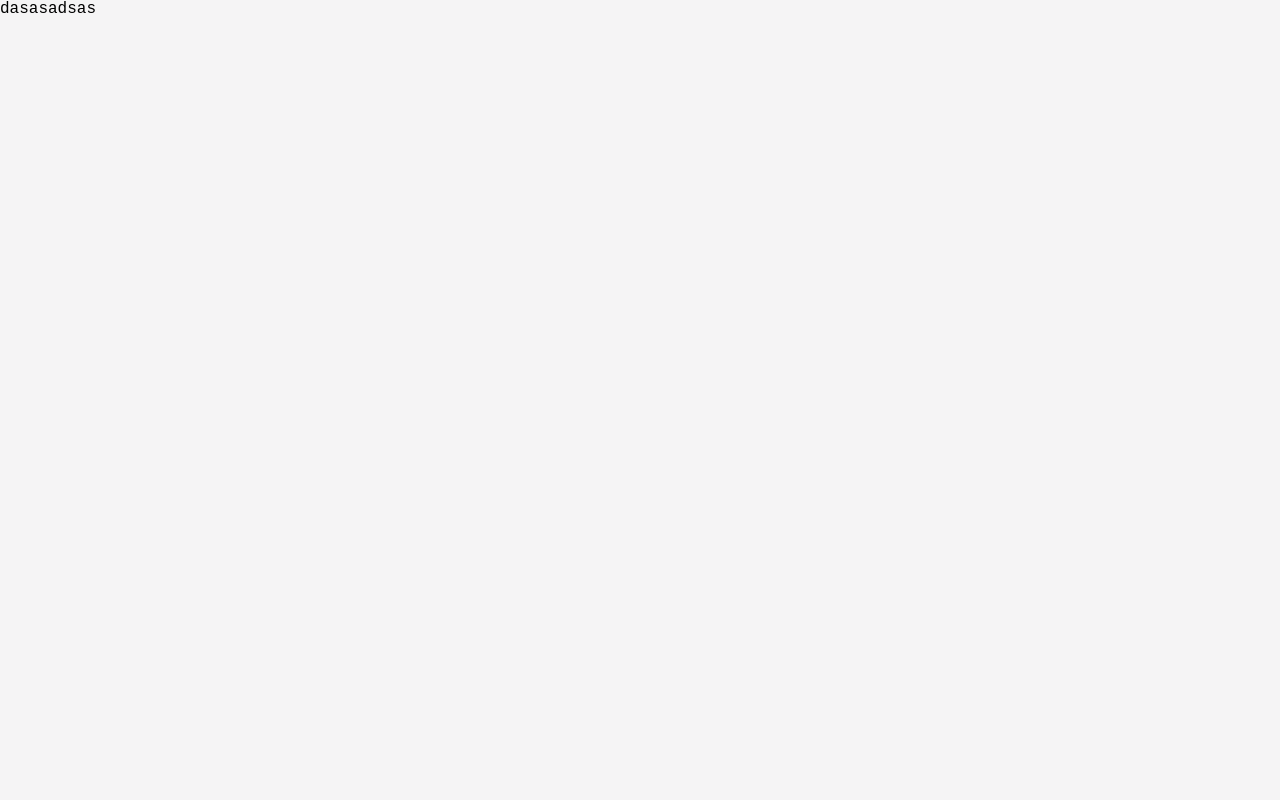
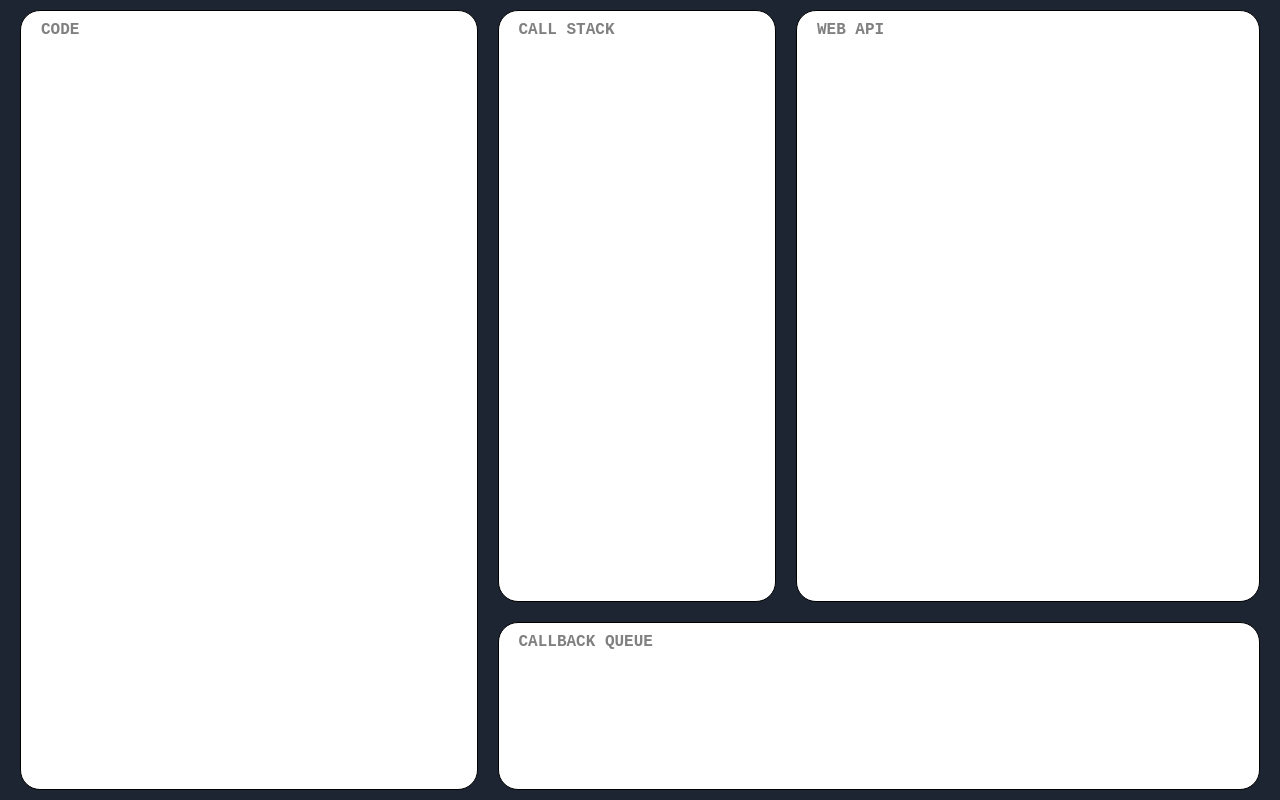
Before and after one commit to DarkCode01/data-structure-visualizer, a Next.js app: page / in a window 1280 px wide. Built offline with nearby package versions, Linux system fonts and the light colour scheme.

Commit message:
feat: added simple template for design

```diff
--- /dev/null
+++ b/components/ELContainer.tsx
@@ -0,0 +1,14 @@
+import styled from "styled-components";
+
+const Container = styled.div`
+  padding: 10px 20px;
+  height: 100vh;
+  width: 100vw;
+  background-color: var(--primary);
+
+  display: grid;
+  grid-template-columns: 0.6fr 1fr;
+  grid-gap: 20px;
+`;
+
+export default Container;
--- /dev/null
+++ b/components/ELEditor/ELEditor.tsx
@@ -0,0 +1,22 @@
+import styled from "styled-components";
+
+const ELEditor = styled.div`
+  height: 100%;
+  width: 100%;
+  border: 1px solid black;
+  border-radius: 20px;
+  background-color: white;
+
+  &::before {
+    content: "${({ placeholder }) => placeholder || "Code"}";
+    position: relative;
+    top: 10px;
+    left: 20px;
+    color: gray;
+    font-weight: bold;
+    text-transform: uppercase;
+    text-align: center;
+  }
+`;
+
+export default ELEditor;
--- a/components/HwGlobalStyles.tsx
+++ b/components/ELGlobalStyle.tsx
@@ -3,6 +3,10 @@ import { createGlobalStyle } from "styled-components";
 const HwGlobalStyles = createGlobalStyle`
 html {
    box-sizing: border-box;
+ }
+
+ :root {
+   --primary: rgb(28, 37, 49);
  }
 
  *,
--- /dev/null
+++ b/components/ELStructure.tsx
@@ -0,0 +1,23 @@
+import styled from "styled-components";
+
+const ELStructure = styled.div`
+  display: grid;
+  grid-gap: 20px;
+  grid-template-columns: 0.6fr 1fr;
+  grid-template-rows: 0.8fr auto;
+  grid-template-areas: "stack api" "queue queue";
+
+  div.stack {
+    grid-area: stack;
+  }
+
+  div.api {
+    grid-area: api;
+  }
+
+  div.queue {
+    grid-area: queue;
+  }
+`;
+
+export default ELStructure;
--- a/package.json
+++ b/package.json
@@ -8,6 +8,7 @@
     "start": "next start"
   },
   "dependencies": {
+    "@uiw/react-codemirror": "^3.0.10",
     "next": "10.2.3",
     "react": "17.0.2",
     "react-dom": "17.0.2",
--- a/pages/_app.tsx
+++ b/pages/_app.tsx
@@ -1,10 +1,10 @@
 import type { AppProps } from "next/app";
-import HwGlobalStyles from "@/components/HwGlobalStyles";
+import ELGlobalStyles from "@/components/ELGlobalStyle";
 
 function MyApp({ Component, pageProps }: AppProps) {
   return (
     <>
-      <HwGlobalStyles />
+      <ELGlobalStyles />
       <Component {...pageProps} />
     </>
   );
--- a/pages/index.tsx
+++ b/pages/index.tsx
@@ -1,10 +1,20 @@
 import React from "react";
 import Page from "@/components/Page";
+import ELContainer from "@/components/ELContainer";
+import ELStructure from "@/components/ELStructure";
+import ELEditor from "@/components/ELEditor/ELEditor";
 
 const Home = () => {
   return (
     <Page>
-      <div id="main-content">dasasadsas</div>
+      <ELContainer>
+        <ELEditor />
+        <ELStructure>
+          <ELEditor placeholder="Call Stack" className="stack" />
+          <ELEditor className="api" placeholder="Web API" />
+          <ELEditor className="queue" placeholder="Callback Queue" />
+        </ELStructure>
+      </ELContainer>
     </Page>
   );
 };
```
Also changed, not shown: tsconfig.json (+1 -6 lines), 1 other file (tests, documents, lock files or other folders).
